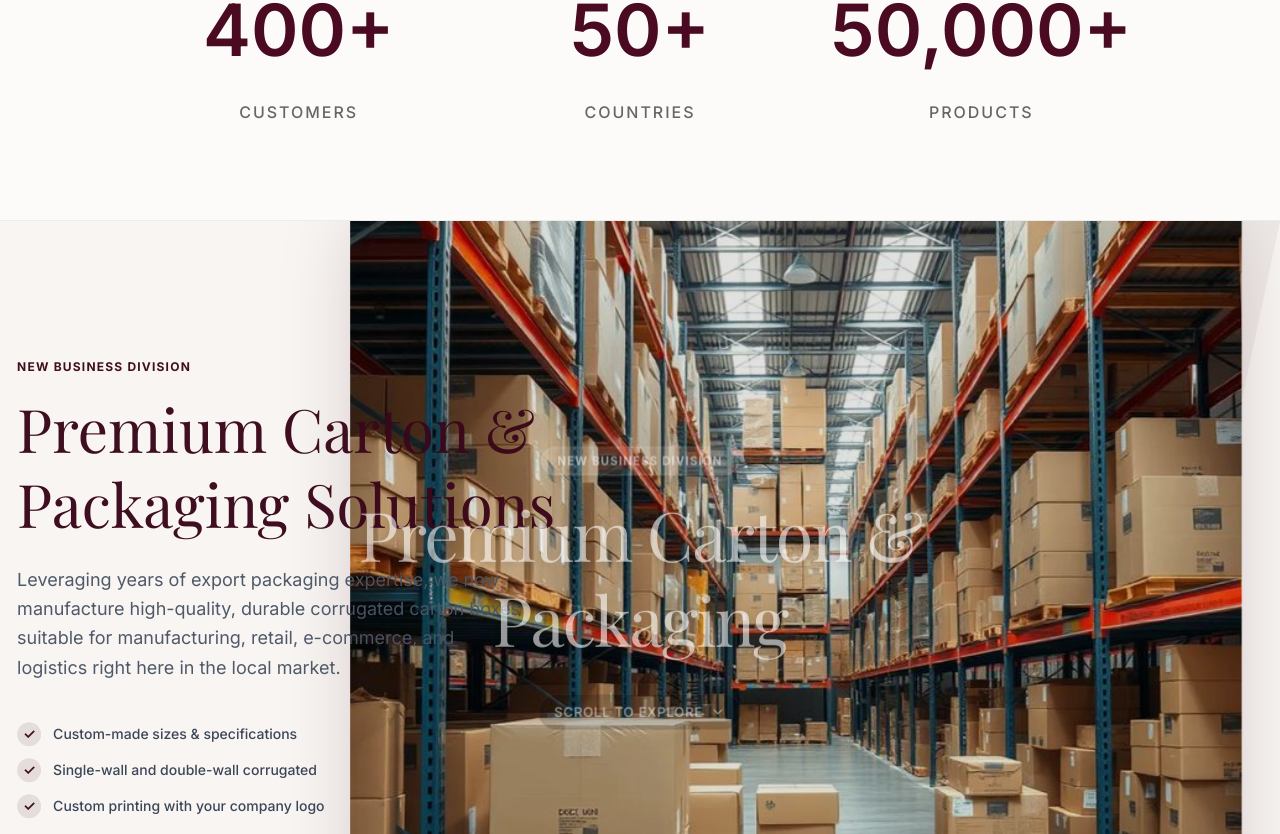
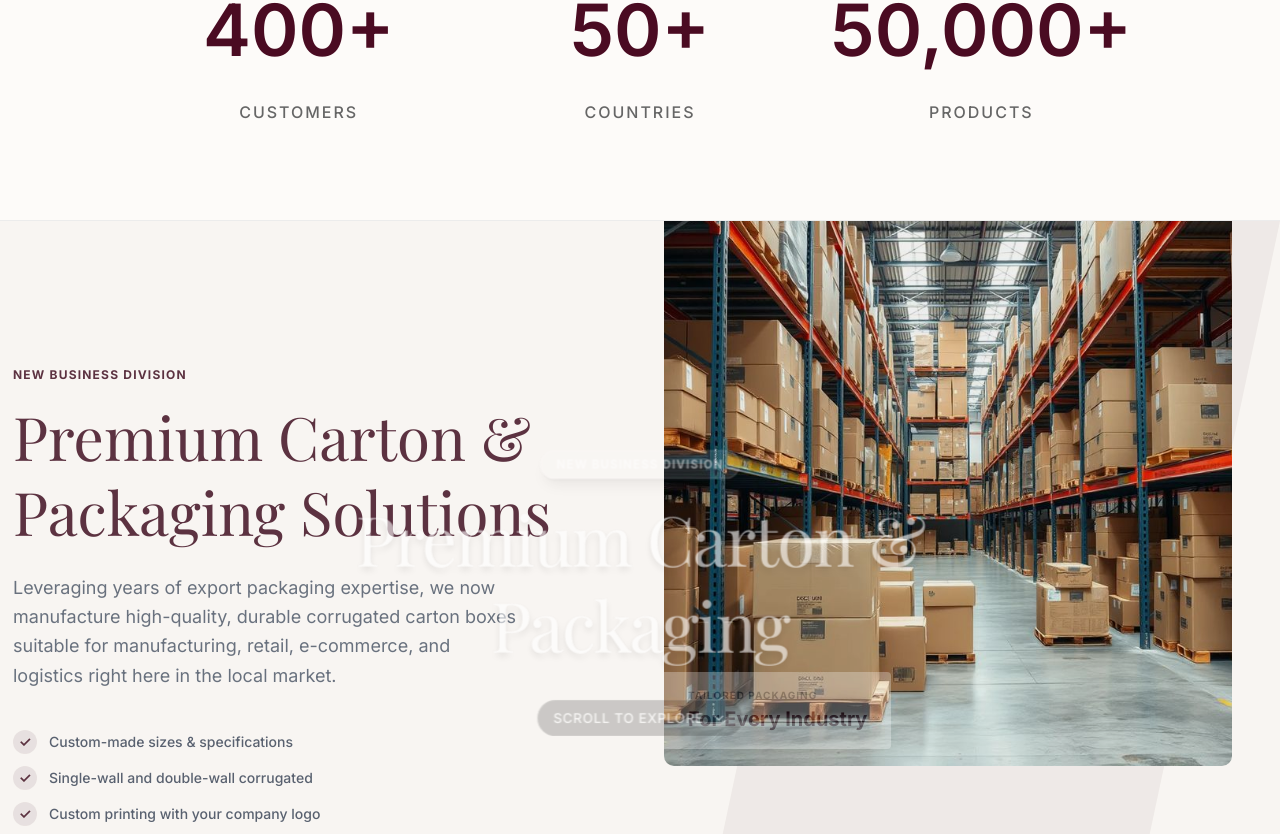
Before and after one commit to Deepatharshan/AMP_ceylon, a Next.js app in the folder frontend/: page / in a window 1280 px wide. Shown: the part 1846-2680 px from the top of the page. Built offline with nearby package versions, Linux system fonts and the light colour scheme; no server answers; the database is empty; a web font is replaced by a local one.

Commit message:
Fix CartonHero scroll animation timing, eliminate text overlap, and refine docking alignment

```diff
--- a/frontend/src/components/CartonHero.tsx
+++ b/frontend/src/components/CartonHero.tsx
@@ -13,42 +13,43 @@ export default function CartonHero() {
     offset: ['start start', 'end end'],
   });
 
-  // Fullscreen initial overlay animation (fades out as scrolling begins)
-  const introOpacity = useTransform(scrollYProgress, [0, 0.18], [1, 0]);
-  const introScale = useTransform(scrollYProgress, [0, 0.18], [1, 0.95]);
-  const introY = useTransform(scrollYProgress, [0, 0.18], [0, -30]);
+  // Stage 1: Full-screen intro title (visible initially, fades out immediately on scroll 0 -> 0.15)
+  const introOpacity = useTransform(scrollYProgress, [0, 0.15], [1, 0]);
+  const introScale = useTransform(scrollYProgress, [0, 0.15], [1, 0.96]);
+  const introY = useTransform(scrollYProgress, [0, 0.15], [0, -25]);
 
-  // Left-side content reveal animation
-  const leftOpacity = useTransform(scrollYProgress, [0.15, 0.65], [0, 1]);
-  const leftX = useTransform(scrollYProgress, [0.15, 0.65], [-50, 0]);
-  const leftY = useTransform(scrollYProgress, [0.15, 0.65], [20, 0]);
+  // Stage 2: Left-side text content reveal (starts AFTER image clears left side: 0.38 -> 0.72)
+  const leftOpacity = useTransform(scrollYProgress, [0.38, 0.72], [0, 1]);
+  const leftX = useTransform(scrollYProgress, [0.38, 0.72], [-35, 0]);
+  const leftY = useTransform(scrollYProgress, [0.38, 0.72], [20, 0]);
 
-  // Right-side image transform (shrinks from full screen to card on the right)
-  const imageScale = useTransform(scrollYProgress, [0, 0.65], [2.2, 1]);
-  const imageX = useTransform(scrollYProgress, [0, 0.65], ['-25vw', '0vw']);
-  const imageRadius = useTransform(scrollYProgress, [0, 0.65], ['0px', '16px']);
+  // Stage 3: Image resizing and docking smoothly from full viewport to right-side card
+  const imageWidth = useTransform(scrollYProgress, [0, 0.68], ['100vw', '100%']);
+  const imageHeight = useTransform(scrollYProgress, [0, 0.68], ['100vh', '100%']);
+  const imageTop = useTransform(scrollYProgress, [0, 0.68], ['calc(-50vh + 50%)', '0%']);
+  const imageRadius = useTransform(scrollYProgress, [0, 0.68], ['0px', '20px']);
   const imageShadow = useTransform(
     scrollYProgress,
-    [0.3, 0.65],
-    ['0px 0px 0px rgba(0,0,0,0)', '0px 25px 50px -12px rgba(58,8,26,0.25)']
+    [0.35, 0.68],
+    ['0px 0px 0px rgba(0,0,0,0)', '0px 25px 50px -12px rgba(58,8,26,0.22)']
   );
 
-  // Overlay on the image
-  const darkOverlayOpacity = useTransform(scrollYProgress, [0, 0.3, 0.65], [0.45, 0.25, 0.1]);
+  // Dark overlay (darker during fullscreen for contrast, subtle in card mode)
+  const darkOverlayOpacity = useTransform(scrollYProgress, [0, 0.25, 0.68], [0.45, 0.2, 0.05]);
 
-  // Floating badge on the image
-  const badgeOpacity = useTransform(scrollYProgress, [0.45, 0.7], [0, 1]);
-  const badgeY = useTransform(scrollYProgress, [0.45, 0.7], [20, 0]);
+  // Floating badge on the card (pops in at the end: 0.6 -> 0.8)
+  const badgeOpacity = useTransform(scrollYProgress, [0.6, 0.8], [0, 1]);
+  const badgeY = useTransform(scrollYProgress, [0.6, 0.8], [15, 0]);
 
   return (
     <section ref={containerRef} className="relative w-full h-[220vh] bg-[#f8f5f2]">
       {/* Sticky Viewport Container */}
       <div className="sticky top-0 h-screen w-full flex items-center justify-center overflow-hidden border-t border-[#ececec]">
 
-        {/* Main Content Layout */}
+        {/* Main Content Layout Grid */}
         <div className="max-w-7xl w-full mx-auto px-6 sm:px-12 flex flex-col md:flex-row items-center justify-between gap-8 md:gap-12 relative z-10 py-6">
 
-          {/* Left Text Content (Appears and slides in with scroll) */}
+          {/* Left Text Content (Only appears after full-screen image shrinks) */}
           <motion.div
             style={{
               opacity: leftOpacity,
@@ -108,16 +109,18 @@ export default function CartonHero() {
             </Link>
           </motion.div>
 
-          {/* Right Image Container (Shrinks from full screen to right side) */}
-          <div className="w-full md:w-1/2 relative h-[360px] sm:h-[460px] md:h-[580px] flex items-center justify-center">
+          {/* Right Column Target Slot */}
+          <div className="w-full md:w-1/2 relative h-[360px] sm:h-[460px] md:h-[580px] flex items-center justify-end">
             <motion.div
               style={{
-                scale: imageScale,
-                x: imageX,
+                width: imageWidth,
+                height: imageHeight,
+                top: imageTop,
+                right: 0,
                 borderRadius: imageRadius,
                 boxShadow: imageShadow,
               }}
-              className="w-full h-full relative overflow-hidden origin-center will-change-transform"
+              className="absolute overflow-hidden origin-center will-change-transform z-15"
             >
               <img
                 src="/cartonbox.jpg"
@@ -125,13 +128,13 @@ export default function CartonHero() {
                 className="w-full h-full object-cover select-none"
               />
 
-              {/* Dynamic Dark Gradient Overlay */}
+              {/* Dynamic Overlay */}
               <motion.div
                 style={{ opacity: darkOverlayOpacity }}
                 className="absolute inset-0 bg-black pointer-events-none"
               />
 
-              {/* Floating Badge (Pops in as it settles to card form) */}
+              {/* Floating Badge (Appears when docked in card form) */}
               <motion.div
                 style={{
                   opacity: badgeOpacity,
@@ -153,7 +156,7 @@ export default function CartonHero() {
 
         </div>
 
-        {/* Fullscreen Initial Intro (Visible at progress 0, fades out smoothly on scroll) */}
+        {/* Fullscreen Initial Intro (Only at scroll start 0 -> 0.15) */}
         <motion.div
           style={{
             opacity: introOpacity,
```
Also changed, not shown: 1 other file (tests, documents, lock files or other folders).
